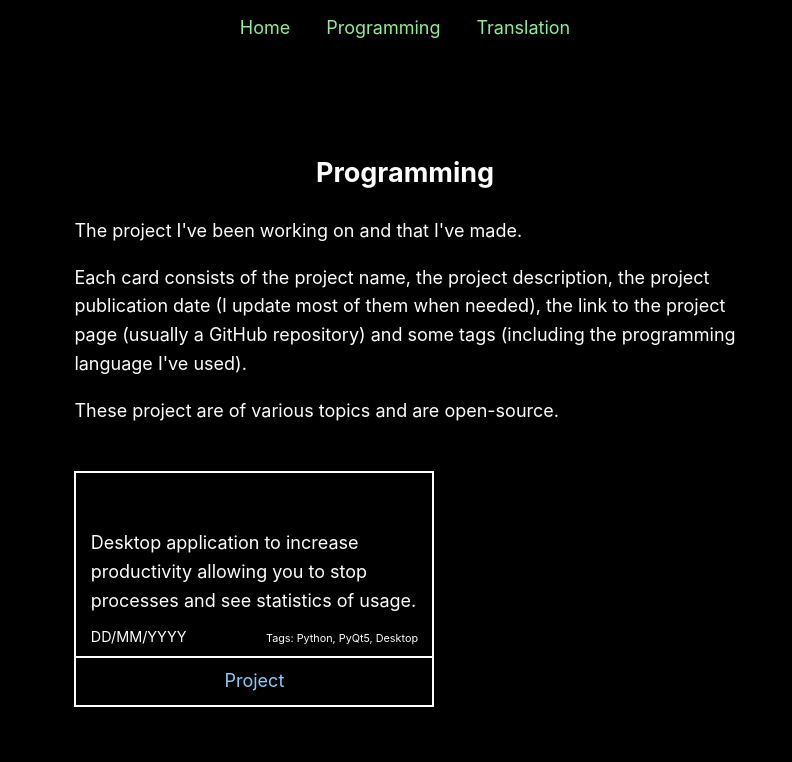
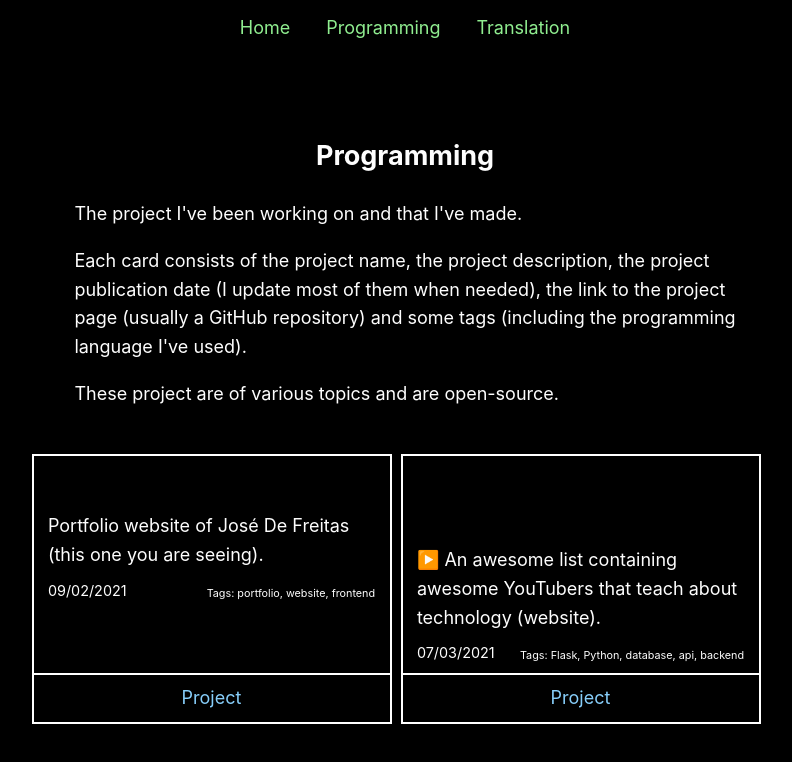
Before and after one commit to JoseDeFreitas/JoseDeFreitas-website, a Next.js app: page /portfolio/programming in a window 1280 px wide. Shown: the top 762 px of the page, without its empty margins (235-1027 px from the left). Built offline with nearby package versions, Linux system fonts and the light colour scheme.

Commit message:
Add two entries

```diff
--- a/public/data/data_programming.js
+++ b/public/data/data_programming.js
@@ -1,10 +1,18 @@
 export const programmingProjects = [
     {
         id: 1,
-        name: 'destuck',
-        description: 'Desktop application to increase productivity allowing you to stop processes and see statistics of usage.',
-        creation: 'DD/MM/YYYY',
-        link: 'https://github.com/JoseDeFreitas',
-        tags: ['Python', 'PyQt5', 'Desktop']
+        name: 'JoseDeFreitas website',
+        description: 'Portfolio website of José De Freitas (this one you are seeing).',
+        creation: '09/02/2021',
+        link: 'https://github.com/JoseDeFreitas/JoseDeFreitas-website',
+        tags: ['portfolio', 'website', 'frontend']
+    },
+    {
+        id: 2,
+        name: 'awesome-youtubers website voting system',
+        description: '▶️ An awesome list containing awesome YouTubers that teach about technology (website).',
+        creation: '07/03/2021',
+        link: 'https://github.com/JoseDeFreitas/awesome-youtubers/tree/main/src/voter',
+        tags: ['Flask', 'Python', 'database', 'api', 'backend']
     }
 ]
```
